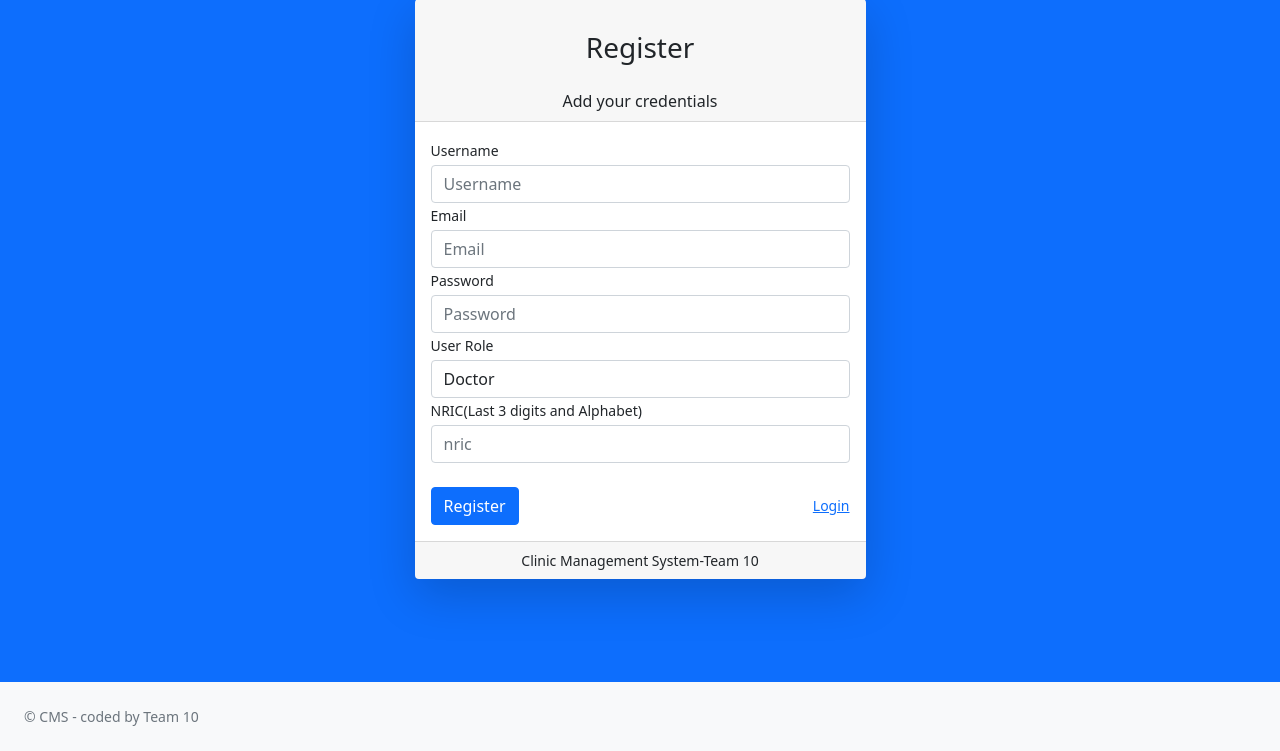
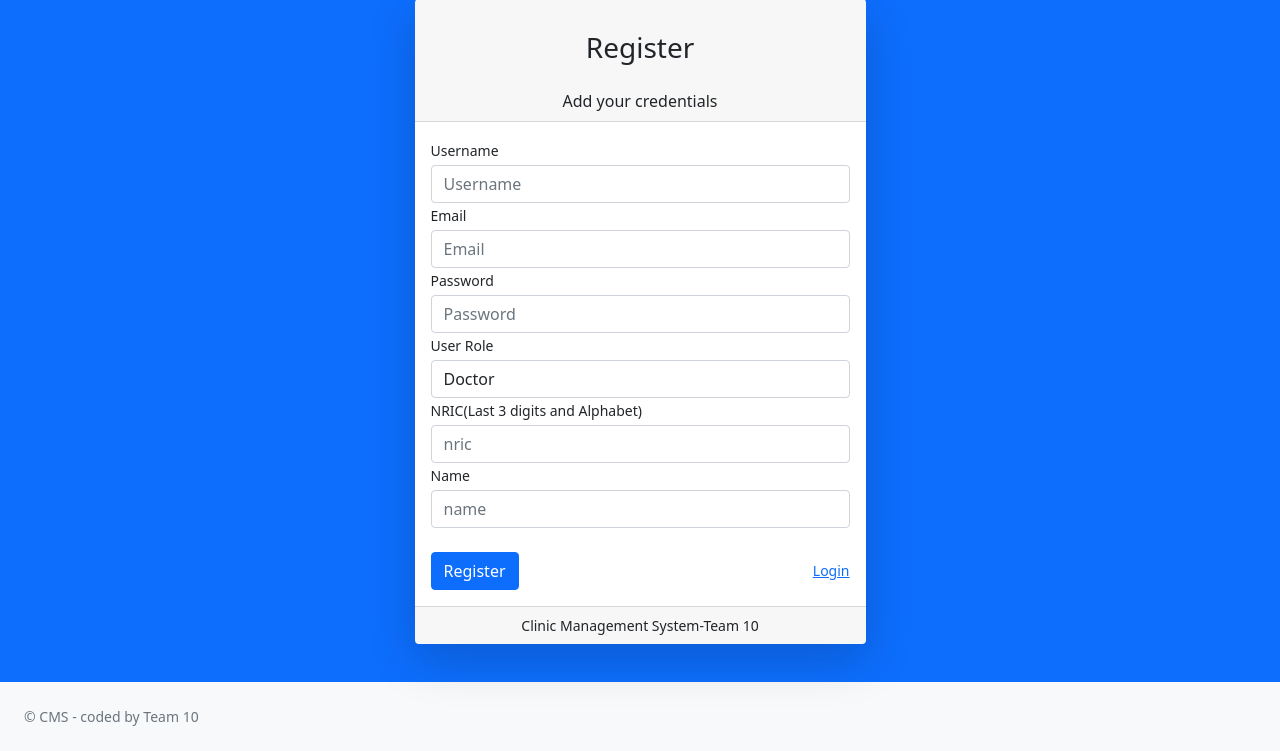
Before and after one commit to donovancham/SSD-project, a Flask app: page /register in a window 1280 px wide. Shown: the part 49-800 px from the top of the page. Run offline with Flask 2, Linux system fonts and the light colour scheme; some libraries are stand-ins or nearby versions.

Commit message:
Updated Registration form to have name, user roles

```diff
--- a/3203ssd/apps/authentication/forms.py
+++ b/3203ssd/apps/authentication/forms.py
@@ -2,7 +2,7 @@
 
 from flask_wtf import FlaskForm
 from wtforms import StringField, PasswordField, DateField, TimeField, IntegerField, SelectField, SubmitField
-from wtforms.validators import Email, DataRequired
+from wtforms.validators import DataRequired, Length, Email
 
 # login and registration
 
@@ -25,12 +25,16 @@ class CreateAccountForm(FlaskForm):
                         validators=[DataRequired(), Email()])
     password = PasswordField('Password',
                              id='pwd_create',
-                             validators=[DataRequired()])
+                             validators=[DataRequired(), Length(min=6, max=40)])
     userrole = SelectField("userrole", validators=[DataRequired()],
                                             choices =['Doctor', 'Patient', 'Nurse'])
     nric = StringField('nric',
                            id='nric_create',
+                           validators=[DataRequired(), Length(min=4, max=4)])
+    name = StringField('name',
+                           id='name_create',
                            validators=[DataRequired()])
+
 
 
 class BookApptForm(FlaskForm):
--- a/3203ssd/apps/authentication/models.py
+++ b/3203ssd/apps/authentication/models.py
@@ -16,6 +16,7 @@ class Users(db.Model, UserMixin):
     password = db.Column(db.LargeBinary)
     userrole=db.Column(db.String(64))
     nric=db.Column(db.String(64), unique=True)
+    name=db.Column(db.String(64))
 
     def __init__(self, **kwargs):
         for property, value in kwargs.items():
--- a/3203ssd/apps/authentication/routes.py
+++ b/3203ssd/apps/authentication/routes.py
@@ -153,7 +153,10 @@ def viewAppt():
     data = Appointment.query.all()
 
     return render_template('home/viewAppointment.html', segment="viewAppointment", data=data)
+@blueprint.route('/changepassword.html')
+def changepassword():
 
+    return render_template('home/changepassword.html')
 @blueprint.route('/viewRecord.html')
 def viewRecord():
     data = Record.query.all()
--- a/3203ssd/apps/templates/accounts/register.html
+++ b/3203ssd/apps/templates/accounts/register.html
@@ -59,12 +59,16 @@
                                         {{ form.password(placeholder="Password", class="form-control", type="password") }}
                                     </div>
                                     <div class="form-group">
-                                        <label class="small mb-1" for="inputPassword">User Role</label>
+                                        <label class="small mb-1" for="inputuserrole">User Role</label>
                                         {{ form.userrole(class="form-control")}}
                                     </div>
                                     <div class="form-group">
-                                        <label class="small mb-1" for="inputPassword">NRIC(Last 3 digits and Alphabet)</label>
+                                        <label class="small mb-1" for="inputnric">NRIC(Last 3 digits and Alphabet)</label>
                                         {{ form.nric(placeholder="nric", class="form-control") }}
+                                    </div>
+                                    <div class="form-group">
+                                        <label class="small mb-1" for="inputname">Name</label>
+                                        {{ form.name(placeholder="name", class="form-control") }}
                                     </div>
 
 
--- a/3203ssd/apps/templates/includes/navigation.html
+++ b/3203ssd/apps/templates/includes/navigation.html
@@ -12,7 +12,7 @@
                 <li class="nav-item dropdown">
                     <a class="nav-link dropdown-toggle" id="navbarDropdown" href="#" role="button" data-bs-toggle="dropdown" aria-expanded="false"><i class="fas fa-user fa-fw"></i></a>
                     <ul class="dropdown-menu dropdown-menu-end" aria-labelledby="navbarDropdown">
-                        <li><hr class="dropdown-divider" /></li>
+                        <li><a class="dropdown-item" href="changepassword.html">Change Password</a></li>
                         <li><a class="dropdown-item" href="{{ url_for('authentication_blueprint.logout') }}">Logout</a></li>
                     </ul>
                 </li>
```
Also changed, not shown: 3203ssd/apps/templates/home/changepassword.html (added, +25 -0 lines).
